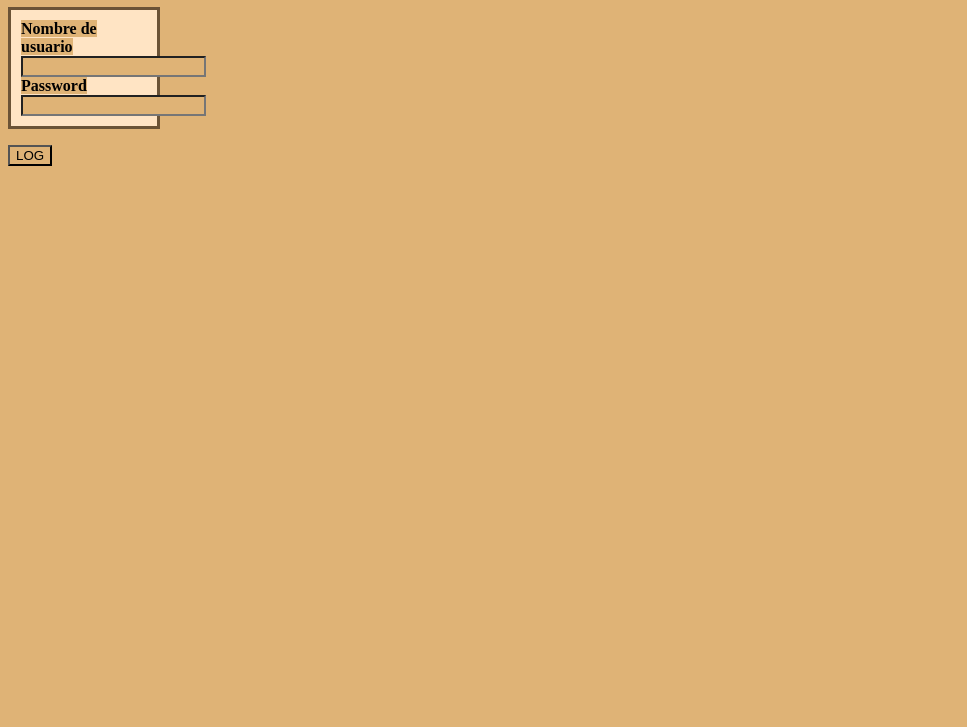
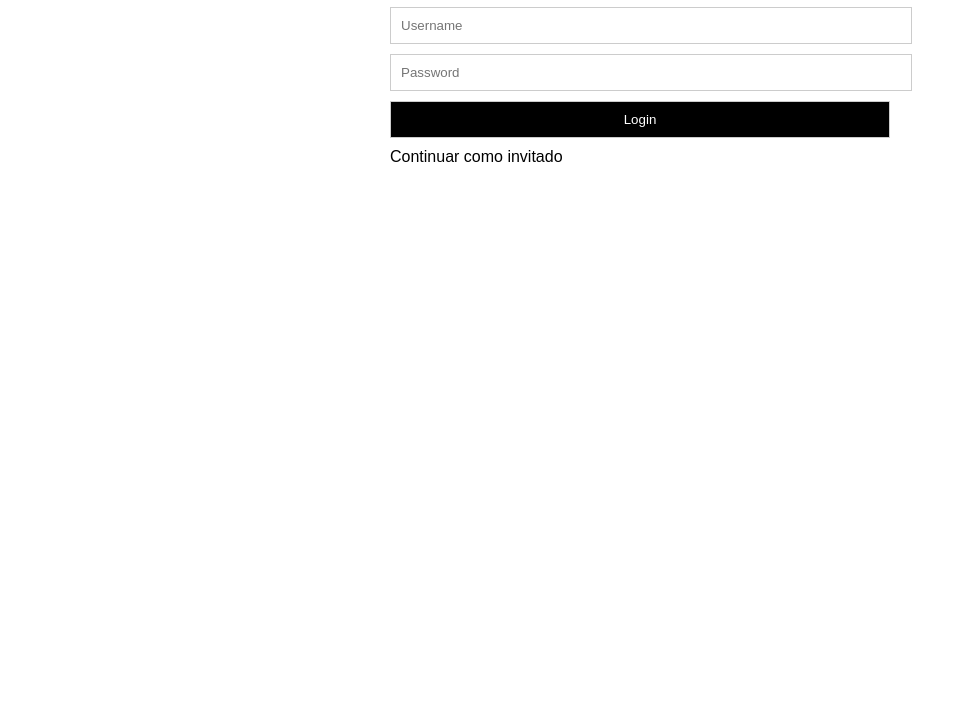
Before and after one commit to robertinhoSS/2SMR2324_robertinhoSS, a plain HTML site: page log.html in a window 1280 px wide. Shown: the part 73-800 px from the top of the page, without its empty margins (0-967 px from the left). Drawn offline with Linux system fonts and the light colour scheme.

Commit message:
Add files via upload

```diff
--- a/log.css
+++ b/log.css
@@ -1,10 +1,35 @@
-*{
-    background-color: #dfb376;
-}
-#bloke{
-    background-color: bisque;
-    border: solid;
-    border-color: rgb(107, 83, 54);
+body {
+    font-family: sans-serif;
+    margin: 0;
+  }
+
+  .container {
+    width: 500px;
+    margin: 0 auto;
+  }
+
+  h1 {
+    text-align: center;
+  }
+
+  form {
+    margin-top: 20px;
+  }
+
+  input {
+    width: 100%;
     padding: 10px;
-    width:10% ;
-}
+    margin-bottom: 10px;
+    border: 1px solid #ccc;
+  }
+
+  input[type="submit"] {
+    background-color: #000;
+    color: #fff;
+    cursor: pointer;
+  }
+
+  a {
+    text-decoration: none;
+    color: #000;
+  }
--- a/log.html
+++ b/log.html
@@ -1,23 +1,18 @@
 <!DOCTYPE html>
-<html>
+<html lang="es">
 <head>
-  <title>Pagina de log</title>
-  <link rel="stylesheet" href="log.css">
+ <title>Login</title>
+ <link rel="stylesheet" href="log.css">
 </head>
-<header><h1>Identificate</h1></header>
 <body>
-<p>
-  <strong>
-  <form id="bloke" >
-	<label for="name">Nombre de usuario</label><br>
-    <input type="text" id="name" name="name"><br>
-    <label for="text">Password</label><br>
-    <input type="text" id="cebolla" name="cebolla"><br>
-   </form></strong>
-  </p>
-<a href="index.html">
-  <button>LOG</button>
-  </a>
-
+ <div class="container">
+   <h1>Login</h1>
+   <form action="index.html">
+     <input type="text" placeholder="Username">
+     <input type="password" placeholder="Password">
+     <input type="submit" value="Login">
+   </form>
+   <a href="index.html">Continuar como invitado</a>
+ </div>
 </body>
 </html>
```
